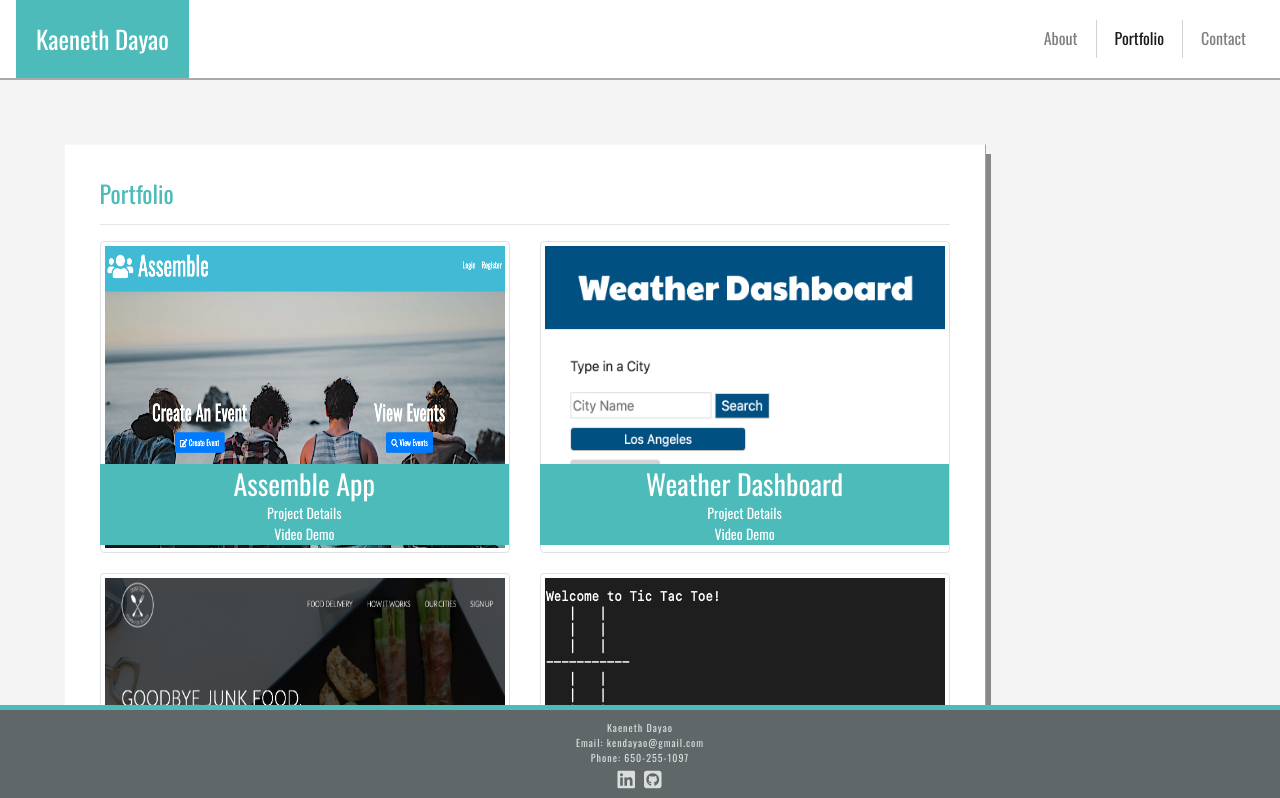
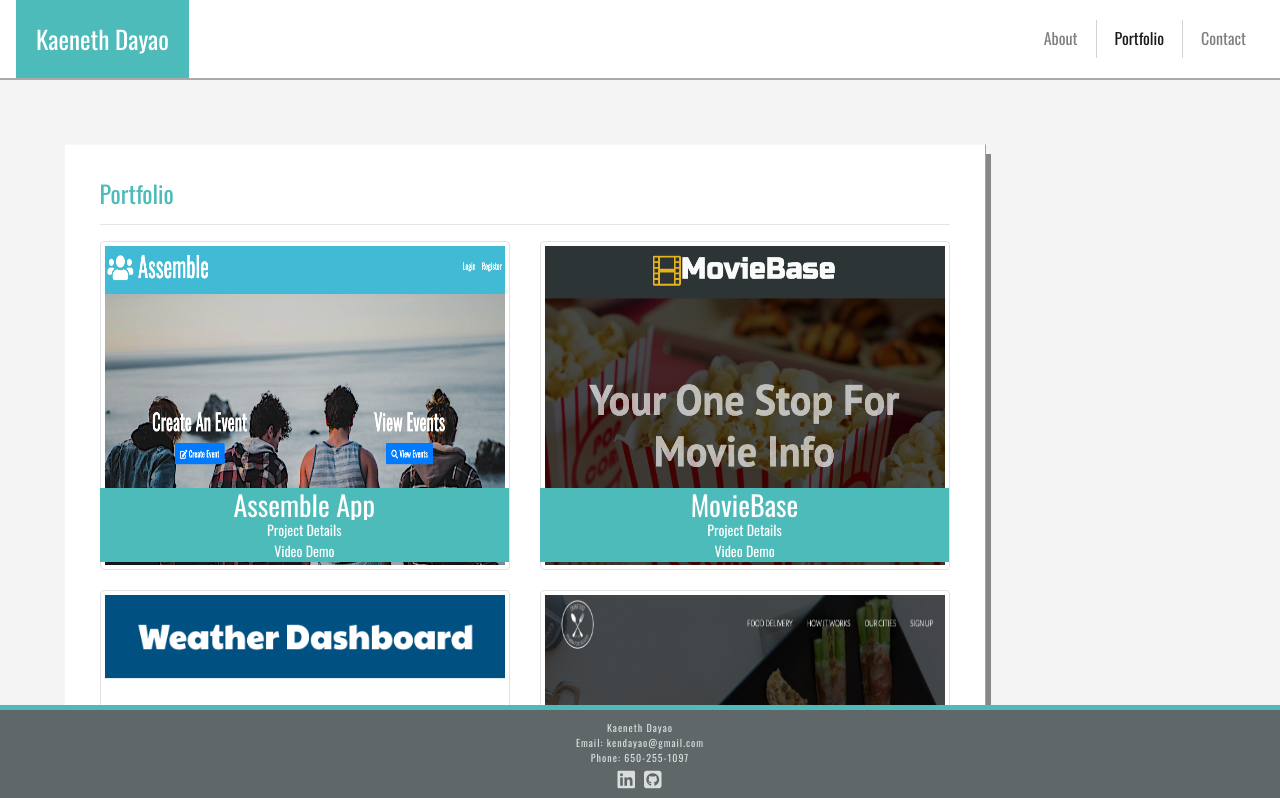
Before and after one commit to kendayao/React-Portfolio, a React (Create React App) app in the folder client/: page /portfolio in a window 1280 px wide. Shown: the top 798 px of the page. Built offline with nearby package versions, Linux system fonts and the light colour scheme.

Commit message:
added new project

```diff
--- a/client/public/index.html
+++ b/client/public/index.html
@@ -19,6 +19,7 @@
     <meta property='og:image' content='/images/main-pic.png'/>
     <link href="https://fonts.googleapis.com/css2?family=Oswald:wght@300;400&display=swap" rel="stylesheet">
     <link href="https://fonts.googleapis.com/css2?family=Sacramento&display=swap" rel="stylesheet">
+    <link href="https://fonts.googleapis.com/css2?family=Open+Sans&display=swap" rel="stylesheet">
     <link rel="stylesheet" href="https://stackpath.bootstrapcdn.com/bootstrap/4.5.0/css/bootstrap.min.css" integrity="sha384-9aIt2nRpC12Uk9gS9baDl411NQApFmC26EwAOH8WgZl5MYYxFfc+NcPb1dKGj7Sk" crossorigin="anonymous">
     <script src="https://kit.fontawesome.com/e63fe9faf5.js" crossorigin="anonymous"></script>
     <link rel="apple-touch-icon" href="/logo192.png" />
--- a/client/src/components/pages/About.css
+++ b/client/src/components/pages/About.css
@@ -9,7 +9,8 @@
     font-size: 25px;
 }
 
-.card-text{
+.card-text-about{
+    font-family: 'Open Sans', sans-serif;
     line-height: 145%;
     font-weight: 400;
 }
--- a/client/src/components/pages/About.js
+++ b/client/src/components/pages/About.js
@@ -20,9 +20,9 @@ function About(){
                     <img className="img-thumbnail about-me-image" src="../../images/Self-photo.jpg" alt="Kaeneth"/>
                   </div>
                   <div className="col-md-9">
-                    <p className="card-text">Hello, my name is Kaeneth Dayao. I graduated from the University of California, Irvine. After college, I worked at several telecommunication startup companies in leadership roles. I have over three years of supervisor and managerial experience. My experience has taught me to be a quick thinker, a self-starter, a problem-solver, and a team player.</p>
-                    <p className="card-text">During my time working in startups, I worked closely with web developers and project managers. This is when I started to become interested with app and web development. I decided to start my journey and began to learn different programming languages to become a developer. As I continue to learn, I become more excited with this field. I am always eager to learn new skills in order to reach my career goal and create useful websites and applications that help people with their everyday lives.</p>
-                    <p className="card-text">I know this journey to be a developer can be difficult. I started a YouTube channel that consist of short coding videos to help others with their own coding journey. The link to that channel can be found on the contact page. </p>
+                    <p className="card-text-about">Hello, my name is Kaeneth Dayao. I graduated from the University of California, Irvine. After college, I worked at several telecommunication startup companies in leadership roles. I have over three years of supervisor and managerial experience. My experience has taught me to be a quick thinker, a self-starter, a problem-solver, and a team player.</p>
+                    <p className="card-text-about">During my time working in startups, I worked closely with web developers and project managers. This is when I started to become interested with app and web development. I decided to start my journey and began to learn different programming languages to become a developer. As I continue to learn, I become more excited with this field. I am always eager to learn new skills in order to reach my career goal and create useful websites and applications that help people with their everyday lives.</p>
+                    <p className="card-text-about">I know this journey to be a developer can be difficult. I started a YouTube channel that consist of short coding videos to help others with their own coding journey. The link to that channel can be found on the contact page. </p>
                   </div>
                 </div>
             </div>
--- a/client/src/portfolio.json
+++ b/client/src/portfolio.json
@@ -6,6 +6,14 @@
         "appRepo":"https://github.com/kendayao/Assemble",
         "languages": "HTML CSS Node Express JavaScript jQuery Sequelize MySQL Bootstrap Passport",
         "appDemo": "https://giphy.com/gifs/ZBzZG6LmLuRbvnDqQV/fullscreen"
+    },
+    {
+        "img":"../../images/moviebase.png",
+        "appLink":"https://kendayao.github.io/MovieBase",
+        "appTitle":"MovieBase",
+        "appRepo":"https://github.com/kendayao/MovieBase",
+        "languages": "HTML CSS Bootstrap jQuery JavaScript OMDb API",
+        "appDemo": "https://giphy.com/gifs/KH7wNCx8TUDtYqW267/fullscreen"
     },
     {
         "img":"../../images/weather_dashboard.png",
```
Also changed, not shown: client/public/images/moviebase.png (added).
